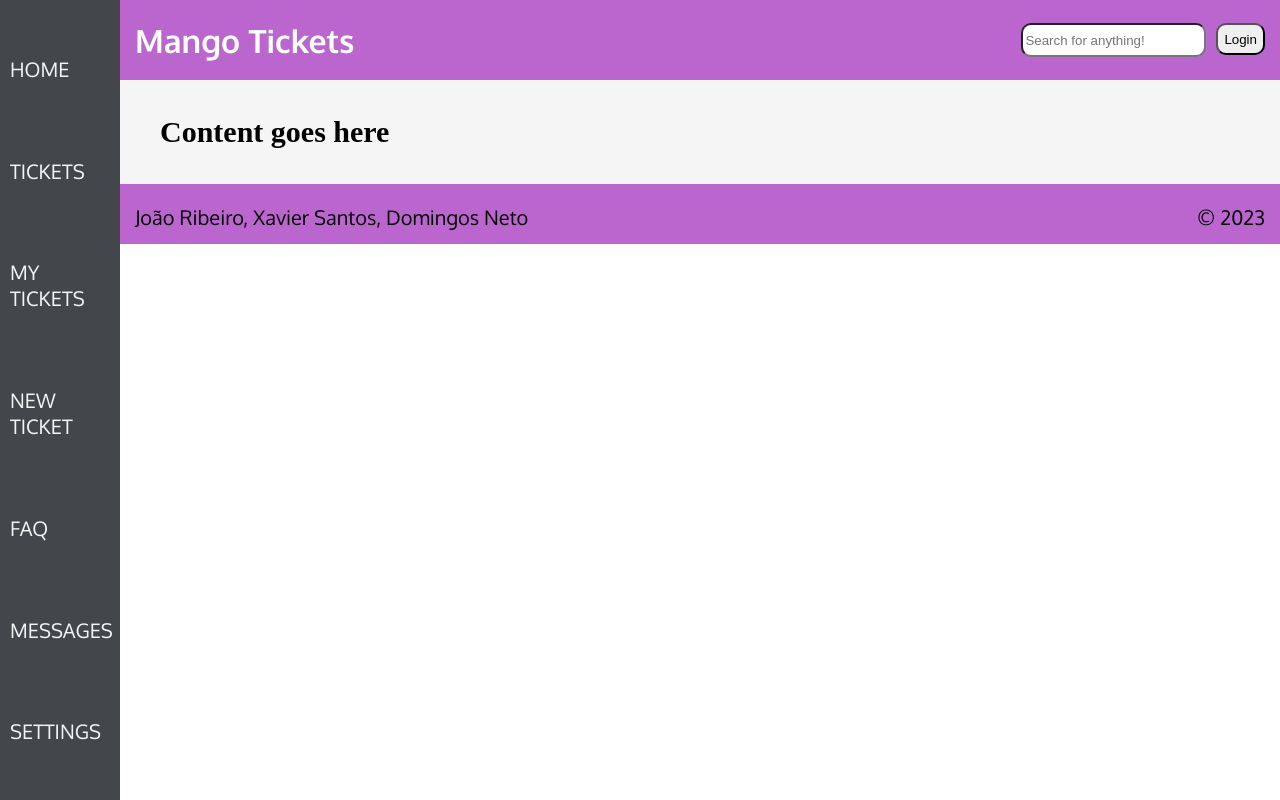
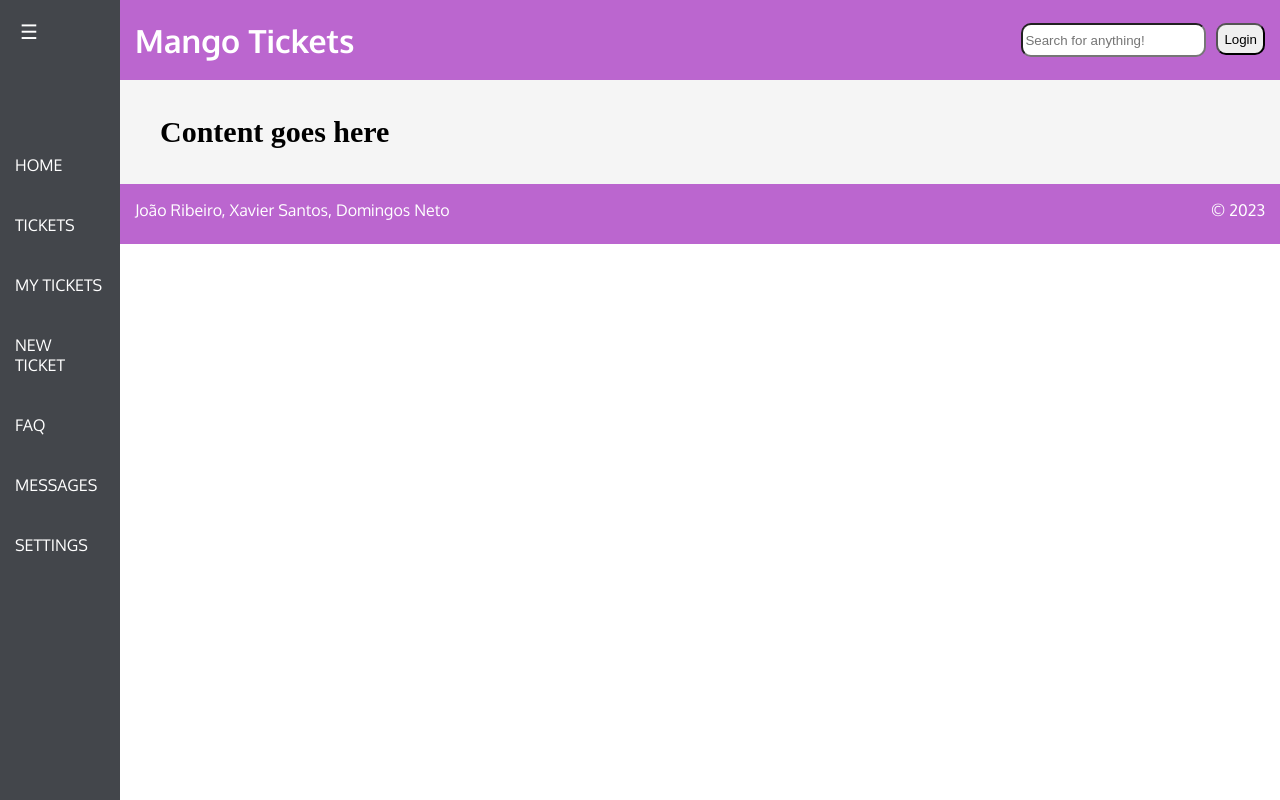
Before and after one commit to domingosneto03/TroubleTickets, a PHP site: page /template.html in a window 1280 px wide. Run offline with PHP 8.4, Linux system fonts and the light colour scheme.

Commit message:
added button for toggling side bar, doesn't work yet

```diff
--- a/style.css
+++ b/style.css
@@ -62,7 +62,7 @@ body {
 }
 
 #side_bar {
-    grid-column: 1;
+    /* grid-column: 1;
     height: 100vh;
     margin: 0;
     width: 6rem;
@@ -73,10 +73,34 @@ body {
     flex-direction: column;
     justify-content: space-evenly;
     height: 100vh;
+    position: fixed; */
+    display: grid;
+    background-color: #43464b;
+    grid-template-columns: auto;
+    grid-template-rows: 15px 20rem;
+    gap: 7rem;
+    height: 100vh;
     position: fixed;
+    width: 6rem;
 }
 
-#side_bar p {
+#side_bar article {
+    display: flex;
+    flex-direction: column;
+    justify-content: space-between;
+}
+
+#side_bar article a {
+    text-decoration: none;
+    color: white;
+    font-family: 'Oxygen', sans-serif;
+    font-weight: 400;
+    font-size: 0.8rem;
+    padding-left: 15px;
+    padding-right: 15px;
+}
+
+/* #side_bar p {
     justify-self: center;
     font-family: 'Oxygen', sans-serif;
     font-weight: 400;
@@ -89,6 +113,28 @@ body {
 #side_bar p a {
     text-decoration: none;
     color: whitesmoke;
+} */
+
+#toggler {
+    display: none;
+    padding-left: 20px;
+    padding-top: 20px;
+}
+
+#toggler_label {
+    display: block;
+    padding-left: 20px;
+    padding-top: 20px;
+    color: white;
+}
+
+#toggler_label::before {
+    content: "\2630";
+
+}
+
+#toggler:checked ~ #toggler_label::before {
+    content: "\2715";
 }
 
 #main_footer {
@@ -102,7 +148,8 @@ body {
     justify-content: space-between;
     font-family: 'Oxygen', sans-serif;
     font-weight: 400;
-    font-size: 20px;
+    font-size: 0.8rem;
+    color: white;
 }
 
 main {
--- a/template.html
+++ b/template.html
@@ -18,13 +18,19 @@
             </article>
         </header>
         <aside id="side_bar">
-            <p><a href="template.html">HOME</a></p>
-            <p><a href="ticket_list.html">TICKETS</a></p>
-            <p><a href="">MY TICKETS</a></p>
-            <p><a href="">NEW TICKET</a></p>
-            <p><a href="faq.html">FAQ</a></p>
-            <p><a href="">MESSAGES</a></p>
-            <p><a href="">SETTINGS</a></p>
+            <input type="checkbox" name="" id="toggler">
+            <label for="toggler" id="toggler_label"></label>
+
+            <article>
+                <a href="template.html">HOME</a>
+                <a href="ticket_list.html">TICKETS</a>
+                <a href="">MY TICKETS</a>
+                <a href="">NEW TICKET</a>
+                <a href="faq.html">FAQ</a>
+                <a href="">MESSAGES</a>
+                <a href="">SETTINGS</a>
+            </article>
+
         </aside>
         <main>
             <article>
```
